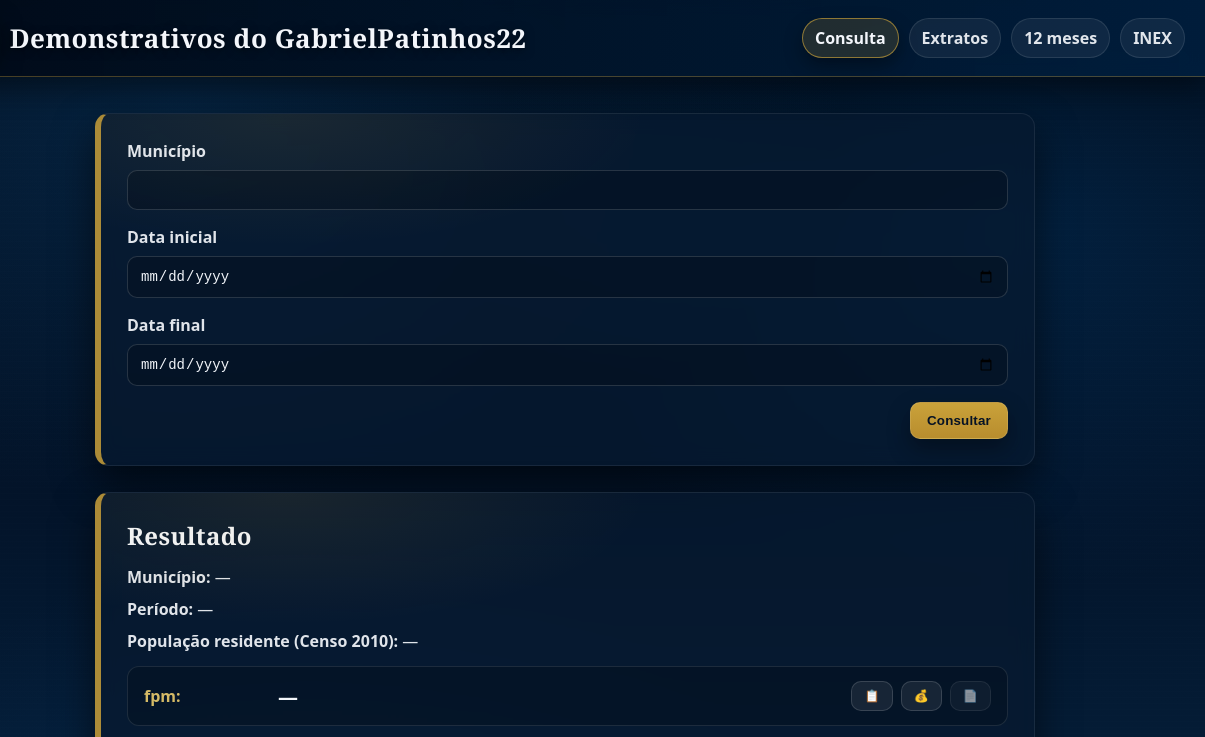
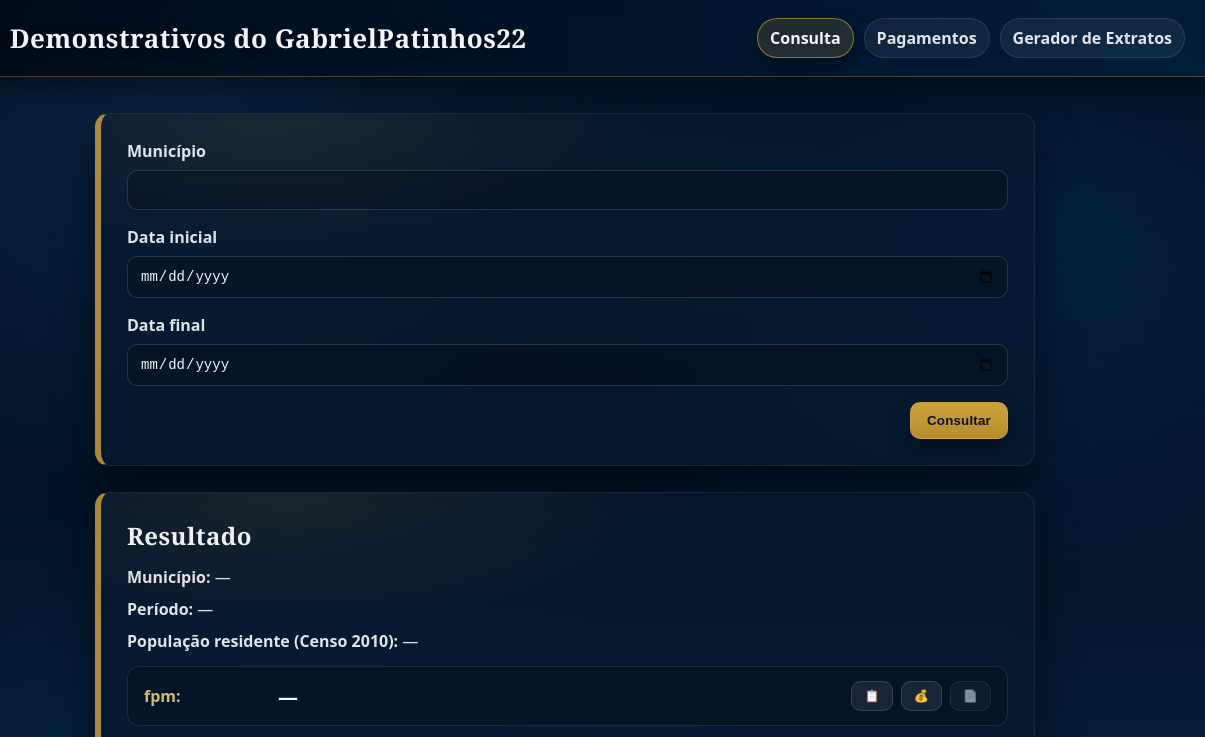
Before and after one commit to 2chmitt/Equipe-T-nica, a plain HTML site: page frontend/index.html in a window 1280 px wide. Shown: the top 737 px of the page, 75-1280 px from the left. Drawn offline with Linux system fonts and the light colour scheme; files that its build step writes are made by us from their sources; files whose address does not match are found by name.

Commit message:
Update index.html

```diff
--- a/frontend/index.html
+++ b/frontend/index.html
@@ -18,9 +18,8 @@
     <h1>Demonstrativos do GabrielPatinhos22</h1>
       <nav class="menu">
         <a href="/" class="menu-link ativo">Consulta</a>
-        <a href="/extratos" class="menu-link">Extratos</a>
-        <a href="/extratos-12m" class="menu-link">12 meses</a>
-        <a href="/inex" class="menu-link">INEX</a>
+        <a href="/extratos" class="menu-link">Pagamentos</a>
+        <a href="/Inex" class="menu-link">Gerador de Extratos</a>
       </nav>
   </div>
 </header>
```
